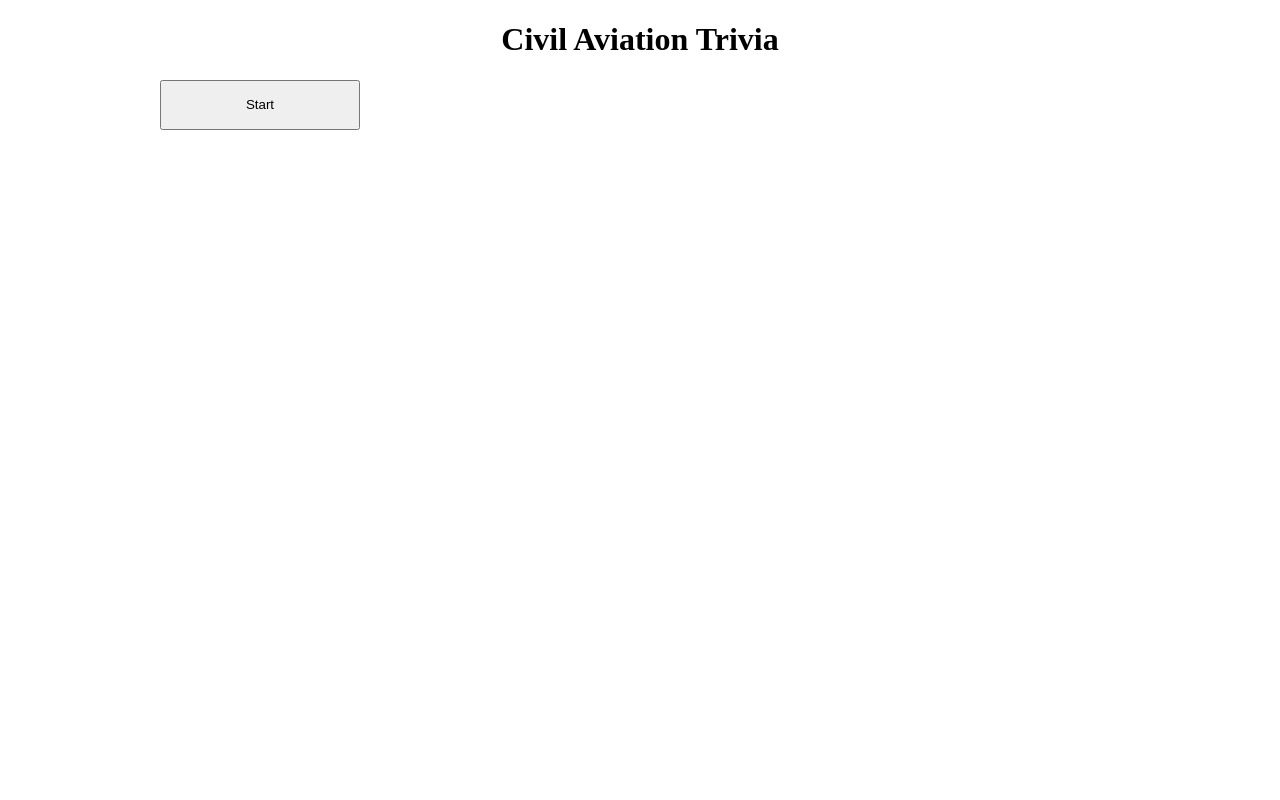
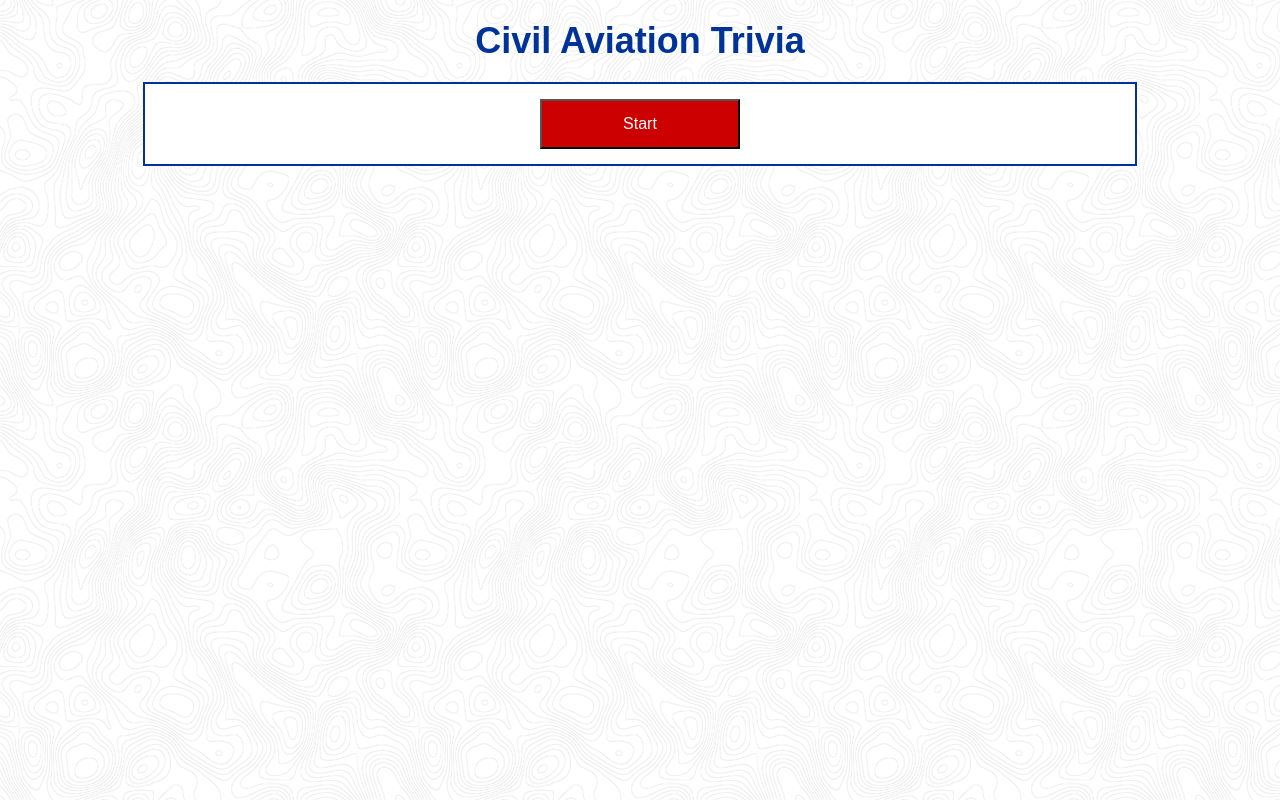
Before and after one commit to KJKirchgesler/TriviaGame, a plain HTML site: page index.html in a window 1280 px wide. Drawn offline with nearby package versions, Linux system fonts and the light colour scheme.

Commit message:
added css and image for appearance

```diff
--- a/assets/css/style.css
+++ b/assets/css/style.css
@@ -1,19 +1,47 @@
+/* Background pattern from Subtle Patterns */
+
+body {
+  font-family: Arial, "Helvetica Neue", Helvetica, sans-serif;
+  font-size: 18px;
+  line-height: 34px;
+  text-align: center;
+  background-image: url("../images/topography.png");
+}
+
 .container {
   width: 100%;
   max-width: 960px;
   margin: 0 auto;
   clear: both;
+  background: #FFF;
+  padding: 15px;
+  border: 2px solid #003399;
+}
+
+header {
+  margin-bottom: 15px;
 }
 
 h1 {
 	text-align: center;
+  color: #003399;
+}
+
+img {
+  border: 4px solid #cc0000;
 }
 
 button {
     width: 200px;
     height: 50px;
     display: block;
-    align: center;
+    margin-left: auto;
+    margin-right: auto;
+    padding: 10px;
+    font-size: 16px;
+    color: #FFF;
+    background: #cc0000;
+
 }
 
 #redo {
--- a/index.html
+++ b/index.html
@@ -10,8 +10,10 @@
 </head>
 
 <body>
-    <div class="container">
+    <header>
         <h1>Civil Aviation Trivia</h1>
+    </header>
+        <div class="container">
         <div id="start-screen">
             <button id="start-game">Start</button>
         </div>
```
Also changed, not shown: assets/images/topography.png (added), 2 other files.
